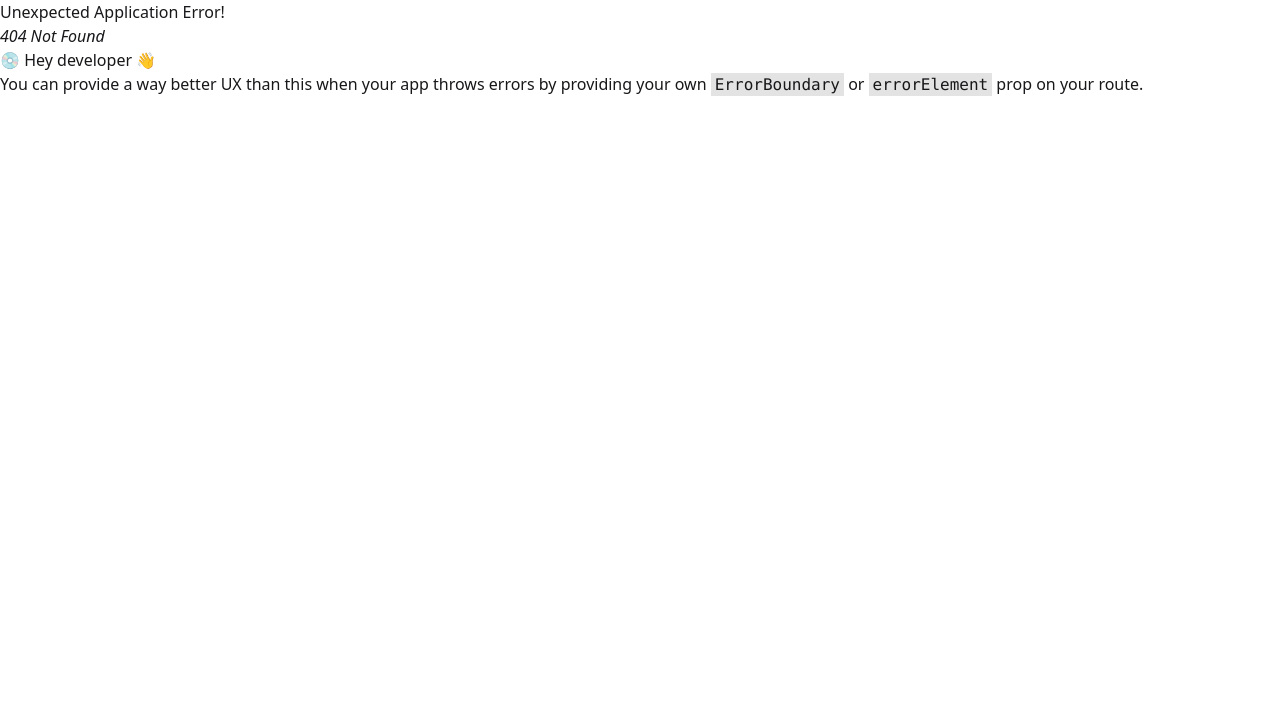
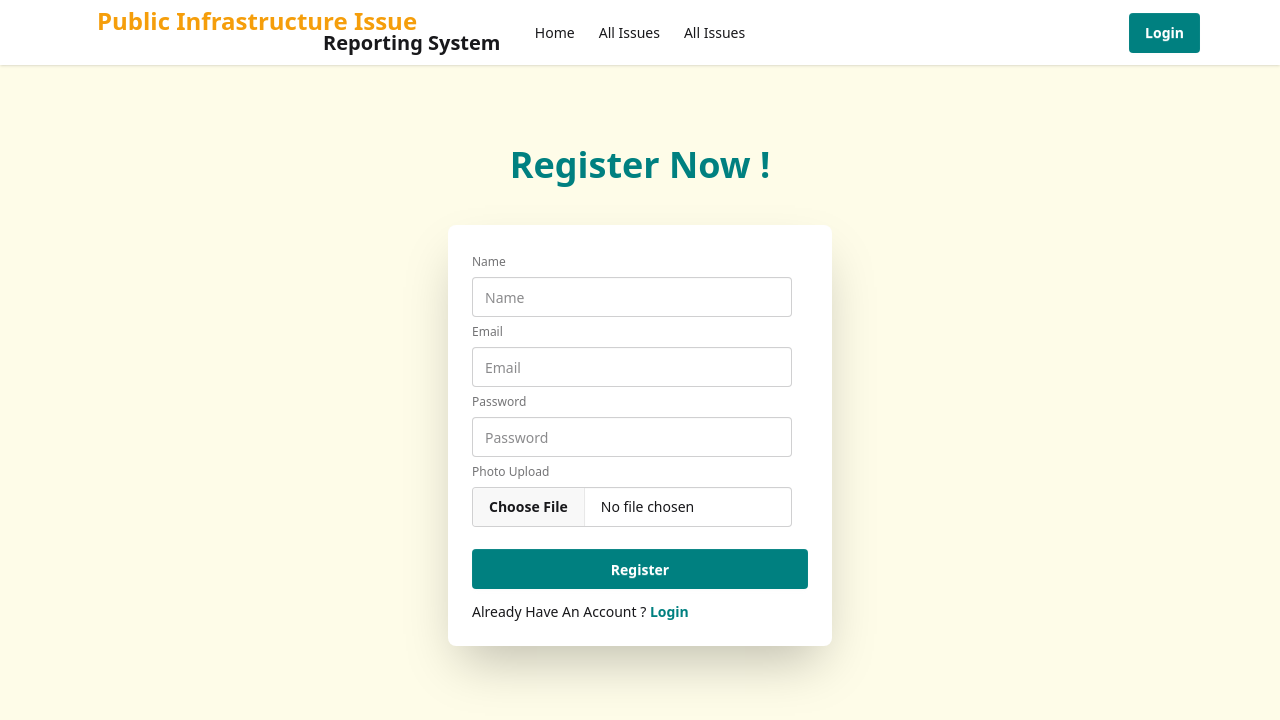
Before and after one commit to ahasana-ncs13/Public-Infrastructure-Issue-Reporting-System-client, a React (Vite) app: page /loginlayout/register in a window 1280 px wide. Before the commit this address had no page. Shown: the top 720 px of the page. Built offline with nearby package versions, Linux system fonts and the light colour scheme.

Commit message:
completed authcontext, authprovider , firebaseinitialization,login register page

```diff
--- a/package.json
+++ b/package.json
@@ -11,9 +11,11 @@
   },
   "dependencies": {
     "@tailwindcss/vite": "^4.1.18",
+    "firebase": "^12.6.0",
     "framer-motion": "^12.23.26",
     "react": "^19.2.0",
     "react-dom": "^19.2.0",
+    "react-hook-form": "^7.68.0",
     "react-icons": "^5.5.0",
     "react-router": "^7.10.1",
     "swiper": "^12.0.3",
--- /dev/null
+++ b/src/ContextApi/AuthContext.jsx
@@ -0,0 +1,3 @@
+import { createContext } from "react";
+
+export const AuthContext = createContext(null)
--- /dev/null
+++ b/src/ContextApi/AuthProvider.jsx
@@ -0,0 +1,16 @@
+import React from 'react';
+import { AuthContext } from './AuthContext';
+
+const AuthProvider = ({children}) => {
+    const authInfo={
+
+    }
+
+    return (
+    <AuthContext value={authInfo}>
+        {children}
+    </AuthContext>
+    )
+};
+
+export default AuthProvider;
--- /dev/null
+++ b/src/Firebase/firebase.init.js
@@ -0,0 +1,21 @@
+// Import the functions you need from the SDKs you need
+import { initializeApp } from "firebase/app";
+import { getAuth } from "firebase/auth";
+// TODO: Add SDKs for Firebase products that you want to use
+// https://firebase.google.com/docs/web/setup#available-libraries
+
+// Your web app's Firebase configuration
+const firebaseConfig = {
+  apiKey:import.meta.env.VITE_apiKey,
+  authDomain:import.meta.env.VITE_authDomain,
+  projectId:import.meta.env.VITE_projectId,
+  storageBucket:import.meta.env.VITE_storageBucket,
+  messagingSenderId:import.meta.env.VITE_messagingSenderId,
+  appId:import.meta.env.VITE_appId,
+};
+
+// Initialize Firebase
+const app = initializeApp(firebaseConfig);
+
+// Initialize Firebase Authentication and get a reference to the service
+export const auth = getAuth(app);
--- /dev/null
+++ b/src/Layout/LoginLayout.jsx
@@ -0,0 +1,14 @@
+import React from 'react';
+import Navbar from '../SharedComponent/Navbar/Navbar';
+import { Outlet } from 'react-router';
+
+const LoginLayout = () => {
+    return (
+        <div>
+            <Navbar></Navbar>
+            <Outlet></Outlet>
+        </div>
+    );
+};
+
+export default LoginLayout;
--- /dev/null
+++ b/src/Pages/Login/Login.jsx
@@ -0,0 +1,40 @@
+import React from "react";
+import Navbar from "../../SharedComponent/Navbar/Navbar";
+import { Link } from "react-router";
+import { useForm } from "react-hook-form";
+
+const Login = () => {
+    const {register,handleSubmit}=useForm()
+    const handleLogin=(data)=>{
+        console.log(data)
+    }
+  return (
+    <div className="">
+      <div className="min-h-screen bg-yellow-50 pt-20">
+        <h1 className="text-center text-4xl mb-10 font-black text-primary">Login Now !</h1>
+        <div className="card bg-base-100 w-full max-w-sm shrink-0 shadow-2xl mx-auto">
+          <div className="card-body">
+            <form onSubmit={handleSubmit(handleLogin)}>
+            <fieldset className="fieldset">
+
+              <label className="label">Email</label>
+              <input type="email" {...register("email")} className="input" placeholder="Email" />
+
+              <label className="label">Password</label>
+              <input type="password"  {...register("password")}  className="input" placeholder="Password" />
+
+              <div>
+                <a className="link link-hover">Forgot password?</a>
+              </div>
+              <button className="btn bg-primary text-white border-none mt-4">Login</button>
+            </fieldset>
+            </form>
+            <p>Don't Have An Account ? <Link className="text-primary font-semibold hover:underline hover:text-secondary" to='/loginlayout/register'>Register</Link></p>
+          </div>
+        </div>
+      </div>
+    </div>
+  );
+};
+
+export default Login;
--- /dev/null
+++ b/src/Pages/Register/Register.jsx
@@ -0,0 +1,62 @@
+import React from "react";
+import { useForm } from "react-hook-form";
+import { Link } from "react-router";
+
+const Register = () => {
+    const{handleSubmit,register}=useForm()
+
+    const handleRegister=(data)=>{
+        console.log(data)
+    }
+
+  return (
+    <div className="">
+      <div className="min-h-screen bg-yellow-50 pt-20">
+        <h1 className="text-center text-4xl mb-10 font-black text-primary">
+          Register Now !
+        </h1>
+        <div className="card bg-base-100 w-full max-w-sm shrink-0 shadow-2xl mx-auto">
+          <div className="card-body">
+            <form onSubmit={handleSubmit(handleRegister)}>
+            <fieldset className="fieldset">
+
+              {/* Name */}
+              <label className="label">Name</label>
+              <input type="text" {...register("name")} className="input" placeholder="Name" />
+
+              {/* email */}
+              <label className="label">Email</label>
+              <input type="email" {...register("email")} className="input" placeholder="Email" />
+
+              {/* password */}
+              <label className="label">Password</label>
+              <input type="password" {...register("password")} className="input" placeholder="Password" />
+
+              {/* photo */}
+              <label className="label">Photo Upload</label>
+              <input type="file" {...register("photo")} className="file-input" />
+
+
+
+              <button className="btn bg-primary text-white border-none mt-4">
+                Register
+              </button>
+            </fieldset>
+            </form>
+            <p>
+              Already Have An Account ?{" "}
+              <Link
+                className="text-primary font-semibold hover:underline hover:text-secondary"
+                to="/loginlayout/login"
+              >
+                Login
+              </Link>
+            </p>
+          </div>
+        </div>
+      </div>
+    </div>
+  );
+};
+
+export default Register;
--- a/src/Routes/Router.jsx
+++ b/src/Routes/Router.jsx
@@ -1,17 +1,35 @@
 import { createBrowserRouter } from "react-router";
 import Home from "../Pages/Home/Home";
 import RootLayout from "../Layout/RootLayout";
+import Login from "../Pages/Login/Login";
+import Register from "../Pages/Register/Register";
+import LoginLayout from "../Layout/LoginLayout";
 
 export const router = createBrowserRouter([
   {
     path: "/",
-    Component:RootLayout,
-    children:[
-        {
-            index:true,
-            path:"/",
-            Component:Home
-        }
-    ]
+    Component: RootLayout,
+    children: [
+      {
+        index: true,
+        path: "/",
+        Component: Home,
+      },
+    ],
+  },
+  {
+    path: "/loginlayout",
+    Component: LoginLayout,
+    children: [
+      {
+        index: true,
+        path: "/loginlayout/login",
+        Component: Login,
+      },
+      {
+        path: "/loginlayout/register",
+        Component: Register,
+      },
+    ],
   },
 ]);
--- a/src/SharedComponent/Navbar/Navbar.jsx
+++ b/src/SharedComponent/Navbar/Navbar.jsx
@@ -1,5 +1,5 @@
 import React from "react";
-import { NavLink } from "react-router";
+import { Link, NavLink } from "react-router";
 import Logo from "./Logo";
 
 const Navbar = () => {
@@ -53,7 +53,7 @@ const Navbar = () => {
           <ul className="menu menu-horizontal px-1">{links}</ul>
         </div>
         <div className="navbar-end">
-          <a className="btn bg-primary text-white border-none">Button</a>
+          <Link to='/loginlayout/login' className="btn bg-primary text-white border-none">Login</Link>
         </div>
       </div>
     </div>
--- a/src/main.jsx
+++ b/src/main.jsx
@@ -3,9 +3,12 @@ import { createRoot } from 'react-dom/client'
 import './index.css'
 import { router } from './Routes/Router.jsx'
 import { RouterProvider } from "react-router/dom";
+import AuthProvider from './ContextApi/AuthProvider.jsx';
 
 createRoot(document.getElementById('root')).render(
   <StrictMode>
+    <AuthProvider>
     <RouterProvider router={router} />
+    </AuthProvider>
   </StrictMode>,
 )
```
Also changed, not shown: 1 other file (tests, documents, lock files or other folders).
